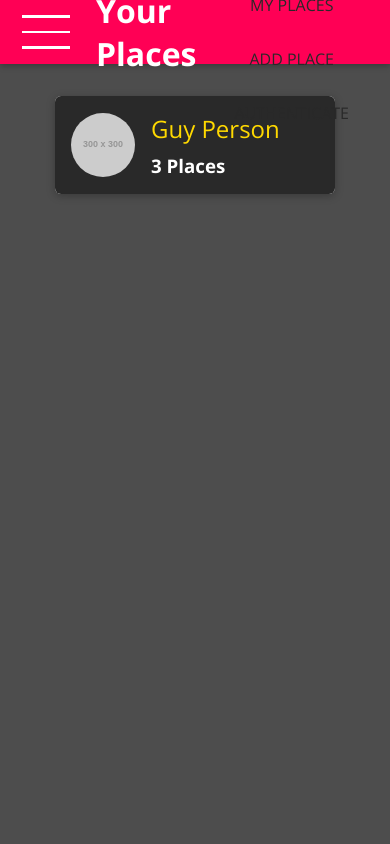
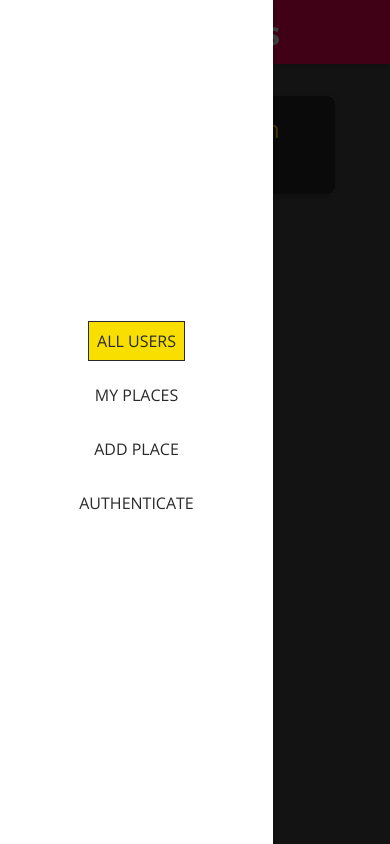
Before and after one commit to wilso663/garnet-travel, a React (Create React App) app: page / in a window 390 px wide. Both pictures are taken after a click on the button 40 px from the left and 32 px from the top of the page. Built offline with nearby package versions, Linux system fonts and the light colour scheme.

Commit message:
Added sidedrawer and backdrop for mobile navigation

```diff
--- a/public/index.html
+++ b/public/index.html
@@ -16,6 +16,8 @@
   </head>
   <body>
     <noscript>You need to enable JavaScript to run this app.</noscript>
+    <div id="backdrop-hook"></div>
+    <div id="drawer-hook"></div>
     <div id="root"></div>
 
   </body>
--- a/src/shared/components/Navigation/MainNavigation.tsx
+++ b/src/shared/components/Navigation/MainNavigation.tsx
@@ -1,7 +1,9 @@
-import React from 'react'
+import React, { useState } from 'react'
 import { Link } from 'react-router-dom';
 import MainHeader from './MainHeader';
 import NavLinks from './NavLinks';
+import SideDrawer from './SideDrawer';
+import Backdrop from '../UIElements/Backdrop';
 import './MainNavigation.css';
 
 export interface MainNavigationProps {
@@ -9,9 +11,29 @@ export interface MainNavigationProps {
 }
 
 const MainNavigation: React.FC<MainNavigationProps> = ({children}) => {
+
+  const [drawerIsOpen, setDrawerIsOpen] = useState(false);
+
+  const openDrawer = () => {
+    setDrawerIsOpen(true);
+  }
+
+  const closeDrawer = () => {
+    setDrawerIsOpen(false);
+  }
+
   return (
+    <React.Fragment>
+      {drawerIsOpen && <Backdrop onClick={closeDrawer} />}
+      {drawerIsOpen &&
+      <SideDrawer>
+        <nav className="main-navigation__drawer-nav">
+          <NavLinks />
+        </nav>
+      </SideDrawer>
+      }
       <MainHeader>
-      <button className="main-navigation__menu-btn">
+        <button className="main-navigation__menu-btn" onClick={openDrawer}>
           <span />
           <span />
           <span />
@@ -19,10 +41,11 @@ const MainNavigation: React.FC<MainNavigationProps> = ({children}) => {
         <h1 className="main-navigation__title">
           <Link to="/">Your Places</Link>
         </h1>
-      <nav>
+        <nav className="main-navigation__header-nav">
           <NavLinks/>
         </nav>
       </MainHeader>
+    </React.Fragment>
   )
 }
 
--- a/src/shared/components/Navigation/SideDrawer.css
+++ b/src/shared/components/Navigation/SideDrawer.css
@@ -0,0 +1,10 @@
+.side-drawer {
+  position: fixed;
+  left: 0;
+  top: 0;
+  z-index: 100;
+  height: 100vh;
+  width: 70%;
+  background: white;
+  box-shadow: 0 2px 8px rgba(0,0,0,0.26);
+}
--- a/src/shared/components/Navigation/SideDrawer.tsx
+++ b/src/shared/components/Navigation/SideDrawer.tsx
@@ -1,7 +1,17 @@
 import React from 'react'
+import { createPortal } from 'react-dom';
+import './SideDrawer.css';
 
-export const SideDrawer = () => {
-  return (
-    <div>SideDrawer</div>
-  )
+export interface SideDrawerProps {
+  children: React.ReactNode;
 }
+
+const SideDrawer: React.FC<SideDrawerProps> = ({children}) => {
+
+  const content = <aside className="side-drawer">{children}</aside>
+  const drawerHook = document.getElementById('drawer-hook')!
+  return createPortal(content, drawerHook);
+
+}
+
+export default SideDrawer
--- /dev/null
+++ b/src/shared/components/UIElements/Backdrop.css
@@ -0,0 +1,9 @@
+.backdrop {
+  position: fixed;
+  top: 0;
+  left: 0;
+  width: 100%;
+  height: 100vh;
+  background: rgba(0, 0, 0, 0.75);
+  z-index: 10;
+}
--- /dev/null
+++ b/src/shared/components/UIElements/Backdrop.tsx
@@ -0,0 +1,15 @@
+import React from 'react'
+import { createPortal } from 'react-dom';
+import './Backdrop.css'
+
+export interface BackdropProps {
+  onClick: React.MouseEventHandler;
+}
+
+const Backdrop: React.FC<BackdropProps> = ({onClick}) => {
+  const backdrop = document.getElementById('backdrop-hook')!
+  const content = <div className="backdrop" onClick={onClick}></div>
+  return createPortal(content, backdrop);
+}
+
+export default Backdrop
```
Lines whose indentation alone changed are shown as unchanged.
